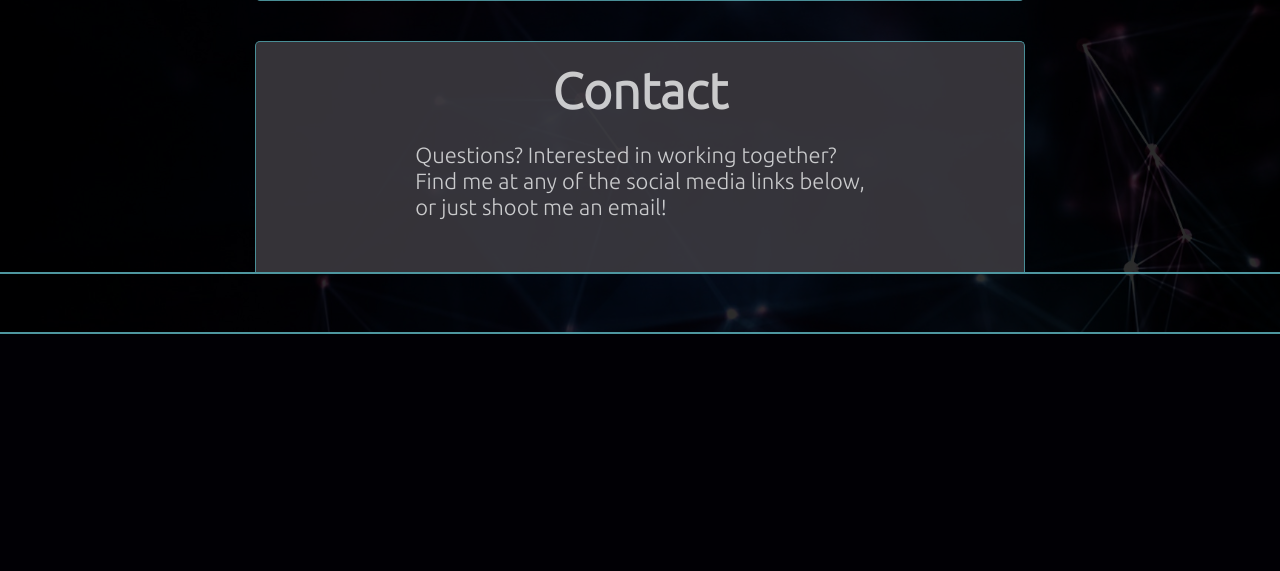
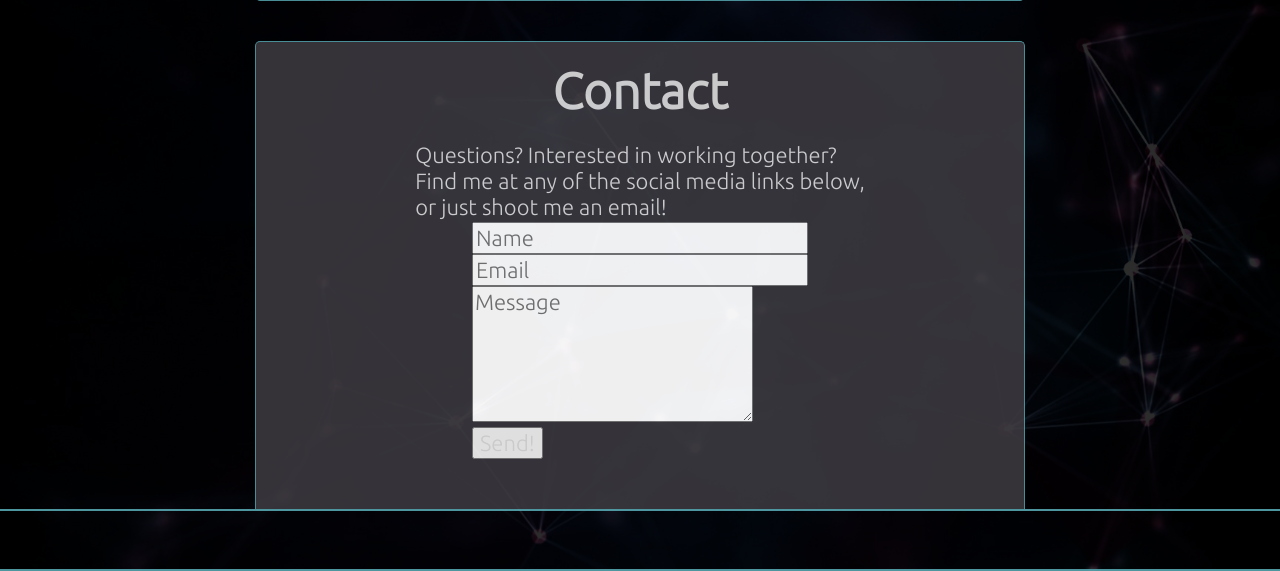
Before and after one commit to glass-ships/homepage, a PHP site: page / in a window 1280 px wide. Shown: the part 2529-3100 px from the top of the page. Before the commit the page ends 2863 px from the top, so only its background shows below. Run offline with PHP 8.4, Linux system fonts and the light colour scheme.

Commit message:
missing files maybe

```diff
--- a/css/default.css
+++ b/css/default.css
@@ -24,7 +24,11 @@
 h4 {font-size: 5rem;}
 h5 {font-size: 4rem;}
 h6 {font-size: 3rem;}
-p, li {font-size: 2.2rem;}
+p, a, li, button, label, input, textarea {
+  font-size: 2.2rem;
+  color: var(--textMain);
+  font-family: "Ubuntu", "mono";
+}
 
 code{
   font-size: 2.2rem;
@@ -41,8 +45,7 @@
 }
 
 p, a, li, span, label, input, textarea {
-  color: var(--textMain);
-  font-family: "Ubuntu", "mono";
+
 }
 
 /* General styling */
@@ -56,7 +59,7 @@
 }
 
 body *{
-	transition: 0.3s;
+	transition: 0.2s;
 }
 
 .opaque-bkgd {
--- a/index.html
+++ b/index.html
@@ -99,8 +99,22 @@
                         or just shoot me an email!
                     </p>
 
-                    <section class="contact">
-
+                    <section class="message-me">
+                        <form name="contact" method="POST" action="https://formspree.io/mxr180061@utdallas.edu">
+                            <div class="form-group">
+                                <label class="sr-only" for="inputName"></label>
+                                <input type="text" name="name" class="form-control w-100" id="inputName" placeholder="Name" required="">
+                            </div>
+                            <div class="form-group form-inline">
+                                <label class="sr-only" for="inputEmail"></label>
+                                <input type="email" name="email" class="form-control w-100" id="inputEmail" placeholder="Email" required="">
+                            </div>
+                            <div class="form-group">
+                                <label class="sr-only" for="inputMessage"></label>
+                                <textarea name="message" class="form-control" id="inputMessage" rows="5" placeholder="Message" required=""></textarea>
+                            </div>
+                            <button type="submit" class="btn btn-outline-primary px-3 py-2">Send!</button>
+                            </form>
                     </section>
                 </section>
 
```
